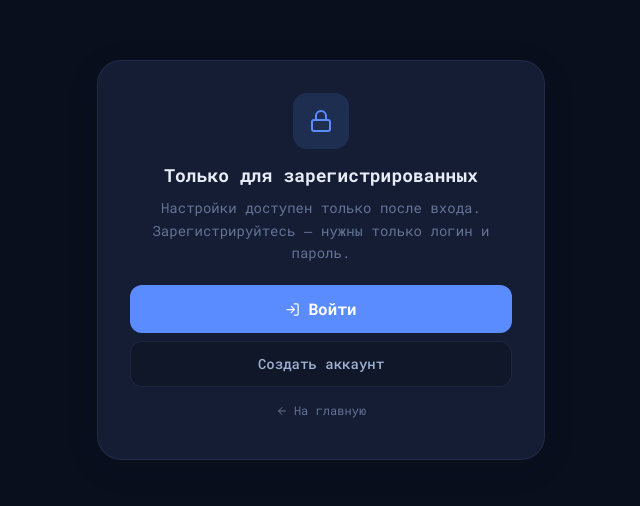
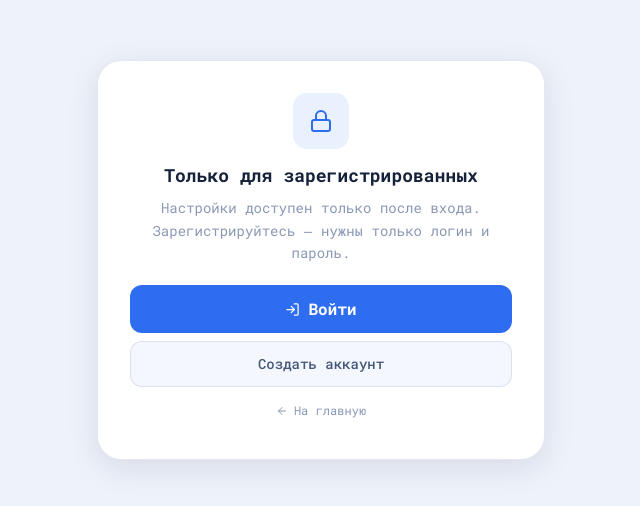
Before and after one commit to Glabgi/notes-cowork, a Next.js app: page /settings in a window 1280 px wide. Shown: the part 140-646 px from the top of the page, without its empty margins (319-959 px from the left). Built offline with nearby package versions, Linux system fonts and the light colour scheme.

Commit message:
feat: white-blue light theme + dark theme + working toggle (default light)
Co-Authored-By: Claude Opus 4.8 <noreply@anthropic.com>

```diff
--- a/app/dashboard/page.tsx
+++ b/app/dashboard/page.tsx
@@ -85,7 +85,7 @@ const TAG_META: Record<string, { label: string; Icon: React.ElementType; color:
   study:    { label: 'Учёба',      Icon: GraduationCap, color: '#4a8a78', pill: 'bg-[#eef3ee] text-[#4a8a78] border-[#cfe3d6]' },
   personal: { label: 'Личное',     Icon: Home,          color: '#c4784a', pill: 'bg-[#fbf4ea] text-[#c4784a] border-[#ecd6c0]' },
   creative: { label: 'Творчество', Icon: Palette,       color: '#b5734e', pill: 'bg-[#faf7f1] text-[#b5734e] border-[#ecd6c0]' },
-  other:    { label: 'Другое',     Icon: FolderOpen,    color: '#7a6a55', pill: 'bg-[#f0ece4] text-[var(--text-secondary)] border-[var(--border)]' },
+  other:    { label: 'Другое',     Icon: FolderOpen,    color: 'var(--text-secondary)', pill: 'bg-[#f0ece4] text-[var(--text-secondary)] border-[var(--border)]' },
 };
 
 const DAYS_SHORT = ['Пн','Вт','Ср','Чт','Пт','Сб','Вс'];
--- a/app/globals.css
+++ b/app/globals.css
@@ -7,77 +7,40 @@
 
 @import url('https://fonts.googleapis.com/css2?family=Space+Mono:wght@400;700&family=Roboto+Mono:wght@400;500;700&display=swap');
 
+/* DARK (default) — navy-blue */
 :root,
-.dark,
-.light {
-  /* Фоны */
-  --bg-page:       #0a0f1e;   /* самый тёмный задник */
-  --bg-card:       #141d33;   /* панели, карточки, контент */
-  --bg-subtle:     #0f1729;   /* основная рабочая зона */
-  --bg-hover:      #1c2942;   /* hover */
-  --bg-elevated:   #1a2540;   /* модалки, попап */
-  --bg-input:      #0f1729;   /* инпуты */
-
-  /* Текст */
-  --text-primary:   #e7ecf7;
-  --text-secondary: #9fb0d0;
-  --text-muted:     #647396;
-  --text-link:      #5b8cff;
-
-  /* Границы */
-  --border:        rgba(120,150,210,0.12);
-  --border-strong: rgba(120,150,210,0.24);
-  --border-accent: #5b8cff;
-
-  /* Акцент — синий */
-  --accent:        #5b8cff;
-  --accent-hover:  #4d7cf0;
-  --accent-active: #3d68dd;
-  --accent-light:  rgba(91,140,255,0.15);
-  --accent-glow:   rgba(91,140,255,0.35);
-
-  /* Статусы */
-  --status-online:  #4cc2a8;
-  --status-focus:   #5b8cff;
-  --status-break:   #4cc2a8;
-  --status-gaming:  #5b8cff;
-  --status-away:    #647396;
-  --status-dnd:     #f0676f;
-
-  /* Семантика */
-  --success: #4cc2a8;
-  --warning: #e0a13c;
-  --danger:  #f0676f;
-  --info:    #5b8cff;
-
-  /* Тени (глубокие, тёмные) */
+.dark {
+  --bg-page: #0a0f1e;  --bg-card: #141d33;  --bg-subtle: #0f1729;
+  --bg-hover: #1c2942; --bg-elevated: #1a2540; --bg-input: #0f1729;
+  --text-primary: #e7ecf7; --text-secondary: #9fb0d0; --text-muted: #647396; --text-link: #5b8cff;
+  --border: rgba(120,150,210,0.12); --border-strong: rgba(120,150,210,0.24); --border-accent: #5b8cff;
+  --accent: #5b8cff; --accent-hover: #4d7cf0; --accent-active: #3d68dd;
+  --accent-light: rgba(91,140,255,0.15); --accent-glow: rgba(91,140,255,0.35);
+  --status-online: #4cc2a8; --status-focus: #5b8cff; --status-break: #4cc2a8;
+  --status-gaming: #5b8cff; --status-away: #647396; --status-dnd: #f0676f;
+  --success: #4cc2a8; --warning: #e0a13c; --danger: #f0676f; --info: #5b8cff;
   --shadow-sm: 0 1px 2px rgba(0,0,0,0.40);
   --shadow-md: 0 4px 14px rgba(0,0,0,0.45), 0 2px 4px rgba(0,0,0,0.30);
   --shadow-lg: 0 24px 60px rgba(0,0,0,0.55), 0 6px 16px rgba(0,0,0,0.35);
   --shadow-glow: 0 0 22px var(--accent-glow);
-
-  /* Радиусы */
-  --radius-sm:  6px;
-  --radius-md:  8px;
-  --radius-lg:  12px;
-  --radius-xl:  16px;
-  --radius-2xl: 20px;
+  --radius-sm: 6px; --radius-md: 8px; --radius-lg: 12px; --radius-xl: 16px; --radius-2xl: 20px;
 }
 
-.light-mode {
-  --bg-page:     #0a0f1e;
-  --bg-card:     #141d33;
-  --bg-subtle:   #0f1729;
-  --bg-hover:    #1c2942;
-  --bg-elevated: #1a2540;
-  --bg-input:    #0f1729;
-
-  --text-primary:   #e7ecf7;
-  --text-secondary: #9fb0d0;
-  --text-muted:     #647396;
-
-  --border:        rgba(120,150,210,0.12);
-  --border-strong: rgba(120,150,210,0.24);
+/* LIGHT — white-blue corporate ICF Notes */
+.light {
+  --bg-page: #eef2fb;  --bg-card: #ffffff;  --bg-subtle: #f4f7fd;
+  --bg-hover: #e8eef9; --bg-elevated: #ffffff; --bg-input: #f4f7fd;
+  --text-primary: #16223a; --text-secondary: #45587a; --text-muted: #8a98b5; --text-link: #2f6df0;
+  --border: rgba(40,70,130,0.12); --border-strong: rgba(40,70,130,0.22); --border-accent: #2f6df0;
+  --accent: #2f6df0; --accent-hover: #2860da; --accent-active: #1f4fb8;
+  --accent-light: rgba(47,109,240,0.10); --accent-glow: rgba(47,109,240,0.22);
+  --status-online: #1ca896; --status-focus: #2f6df0; --status-break: #1ca896;
+  --status-gaming: #2f6df0; --status-away: #8a98b5; --status-dnd: #e0455a;
+  --success: #1ca896; --warning: #d98a1f; --danger: #e0455a; --info: #2f6df0;
+  --shadow-sm: 0 1px 2px rgba(40,70,130,0.08);
+  --shadow-md: 0 4px 14px rgba(40,70,130,0.10), 0 2px 4px rgba(40,70,130,0.06);
+  --shadow-lg: 0 24px 60px rgba(40,70,130,0.16), 0 6px 16px rgba(40,70,130,0.08);
+  --shadow-glow: 0 0 22px var(--accent-glow);
 }
 
 @tailwind base;
--- a/app/page.tsx
+++ b/app/page.tsx
@@ -379,7 +379,7 @@ export default function HomePage() {
       <main className="max-w-2xl mx-auto px-6 sm:px-8 py-8 space-y-6">
 
         {/* Retro-PC hero */}
-        <div className="rounded-[16px] overflow-hidden border border-[var(--border)] bg-[#f5f0e8] shadow-[0_1px_3px_rgba(15,23,42,0.04)]">
+        <div className="rounded-[16px] overflow-hidden border border-[var(--border)] bg-[var(--bg-subtle)] shadow-[0_1px_3px_rgba(15,23,42,0.04)]">
           <RetroPC className="w-full block" />
         </div>
 
--- a/components/scheduler/DayScheduler.tsx
+++ b/components/scheduler/DayScheduler.tsx
@@ -70,7 +70,7 @@ function AddBlockModal({ onAdd, onClose }: { onAdd: (b: Omit<ScheduleBlock, 'id'
           value={title}
           onChange={e => setTitle(e.target.value)}
           placeholder="Например: Курс по React"
-          className="w-full bg-[var(--bg-card)] border border-[var(--border)] rounded-[10px] px-3 py-2 text-sm text-[var(--text-primary)] placeholder-[#b0a090] focus:outline-none focus:border-[var(--accent)] focus:ring-4 focus:ring-[#f1e3d4]/50 transition-all"
+          className="w-full bg-[var(--bg-card)] border border-[var(--border)] rounded-[10px] px-3 py-2 text-sm text-[var(--text-primary)] placeholder-[var(--text-muted)] focus:outline-none focus:border-[var(--accent)] focus:ring-4 focus:ring-[#f1e3d4]/50 transition-all"
         />
       </div>
 
--- a/components/tasks/TaskPanel.tsx
+++ b/components/tasks/TaskPanel.tsx
@@ -56,7 +56,7 @@ export default function TaskPanel() {
             onChange={(e) => setNewTask(e.target.value)}
             onKeyDown={(e) => e.key === 'Enter' && handleAdd()}
             placeholder="Новая задача..."
-            className="flex-1 min-w-0 bg-[var(--bg-card)] border border-[var(--border)] rounded-[10px] px-3 py-2 text-sm text-[var(--text-primary)] placeholder-[#b0a090] focus:outline-none focus:border-[var(--accent)] focus:ring-4 focus:ring-[#f1e3d4]/50 transition-all"
+            className="flex-1 min-w-0 bg-[var(--bg-card)] border border-[var(--border)] rounded-[10px] px-3 py-2 text-sm text-[var(--text-primary)] placeholder-[var(--text-muted)] focus:outline-none focus:border-[var(--accent)] focus:ring-4 focus:ring-[#f1e3d4]/50 transition-all"
           />
           <button
             onClick={() => setShowTagPicker(!showTagPicker)}
--- a/components/ui/Badge.tsx
+++ b/components/ui/Badge.tsx
@@ -10,11 +10,11 @@ interface BadgeProps {
 
 export default function Badge({ children, variant = 'default', className }: BadgeProps) {
   const variants = {
-    default: 'bg-[#f0ece4] text-[#7a6a55] border border-[var(--border)]',
+    default: 'bg-[#f0ece4] text-[var(--text-secondary)] border border-[var(--border)]',
     focus:   'bg-[#e3efe6] text-[#3f7566] border border-[#cfe3d6]',
     break:   'bg-[#f4e7d3] text-[#9a5a2e] border border-[#e8c4a0]',
     gaming:  'bg-[#f1e3d4] text-[#8a4f28] border border-[#ecd6c0]',
-    away:    'bg-[#f0ece4] text-[#7a6a55] border border-[var(--border)]',
+    away:    'bg-[#f0ece4] text-[var(--text-secondary)] border border-[var(--border)]',
     blue:    'bg-[#f1e3d4] text-[#b06838] border border-[var(--border-accent)]',
     success: 'bg-[#e3efe6] text-[#3f7566] border border-[#cfe3d6]',
     warning: 'bg-[#f4e7d3] text-[#9a5a2e] border border-[#e8c4a0]',
--- a/tailwind.config.ts
+++ b/tailwind.config.ts
@@ -9,6 +9,7 @@ const config: Config = {
   ],
   theme: {
     extend: {
+      // dark defaults; theme-reactive UI must use var(--token), not these named colors
       colors: {
         // Тёмно-синяя (navy) палитра
         page:     '#0a0f1e',
```
Also changed, not shown: app/settings/page.tsx (+18 -21 lines), components/ThemeProvider.tsx (+6 -15 lines).
